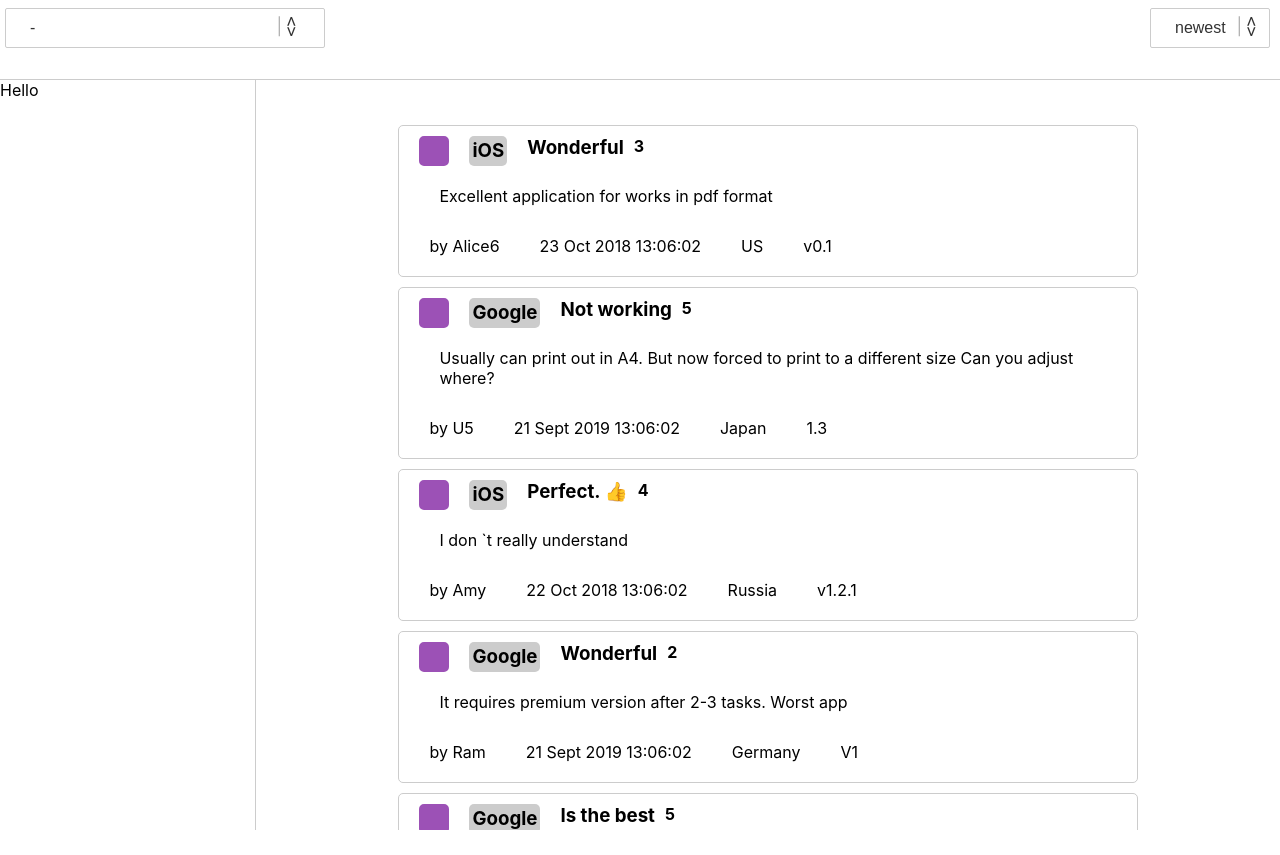
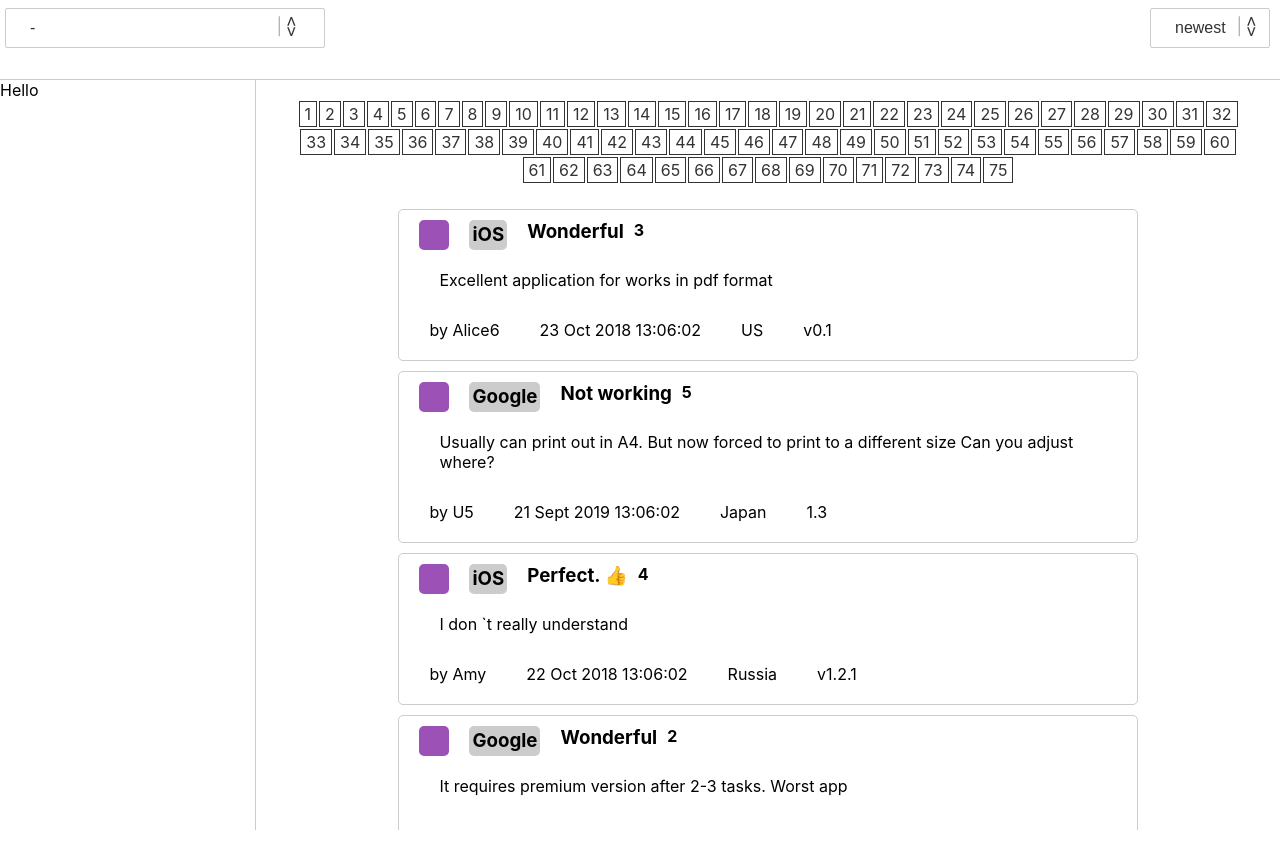
Before and after one commit to Kemosabe2911/appreviewfilter, a React (Create React App) app: page / in a window 1280 px wide. Built offline with nearby package versions, Linux system fonts and the light colour scheme.

Commit message:
Add pagination

```diff
--- a/src/App.css
+++ b/src/App.css
@@ -196,25 +196,20 @@ display: none;
   background: #cccccc;
   border-radius: 5px;
 }
-
 .pagination {
-  display: inline-block;
+  display: flex;
+  flex-wrap: wrap;
+  justify-content: center;
+  align-items: center;
 }
 
-.pagination a {
-  color: black;
-  float: left;
-  padding: 8px 16px;
+.pagination a{
+  padding: 2px 5px;
+  margin: 1px;
   text-decoration: none;
+  color: #333;
+  border: 1px solid #333333;
 }
-
-.pagination a.active {
-  background-color: #4CAF50;
-  color: white;
-  border-radius: 5px;
+.pagination a:hover{
+  color: #999;
 }
-
-.pagination a:hover:not(.active) {
-  background-color: #ddd;
-  border-radius: 5px;
-}
--- a/src/App.js
+++ b/src/App.js
@@ -1,6 +1,7 @@
 import React, { useState } from 'react';
 import review from './data/review.json';
 import Appselect from './components/Appselect';
+import Pagination from './components/Pagination';
 import DisplayApp from './components/result';
 import './App.css';
 
@@ -11,7 +12,7 @@ function App() {
   const [appselected, setAppselected] = useState(null);
   const [timeorder, setTimeorder]= useState('newest');
   const [currentPage, setCurrentPage]= useState(1);
-  const [postsPerPage, setPostsPerPage]= useState(10);
+  const [postsPerPage, setPostsPerPage]= useState(20);
 
     const handleAppselected = (e) =>{
       e.preventDefault();
@@ -44,6 +45,8 @@ function App() {
     const indexofFirstPost = indexofLastPost - postsPerPage;
     const currentResults= result.slice(indexofFirstPost,indexofLastPost);
 
+    const paginate = (pageNumber) => setCurrentPage(pageNumber);
+
 
     //console.log(timeorder);
   return (
@@ -60,7 +63,8 @@ function App() {
             Hello
           </div>
           <div className="right-container scrollbar">
-            <DisplayApp result={result} />
+            <Pagination postsPerPage={postsPerPage} totalPosts={result.length} paginate={paginate} />
+            <DisplayApp result={currentResults} />
           </div>
         </div>
       </div>
--- a/src/components/Pagination.js
+++ b/src/components/Pagination.js
@@ -8,15 +8,13 @@ const Pagination = ({ postsPerPage, totalPosts, paginate}) => {
     }
     return (
         <nav>
-            <ul className="pagination">
+            <div className="pagination">
                 {pageNumbers.map(number =>(
-                    <li key={number} className="page-item">
                         <a onClick={()=> paginate(number)} href="!#" className="page-link">
                             {number}
                         </a>
-                    </li>
                 ))}
-            </ul>
+            </div>
         </nav>
     )
 }
```
